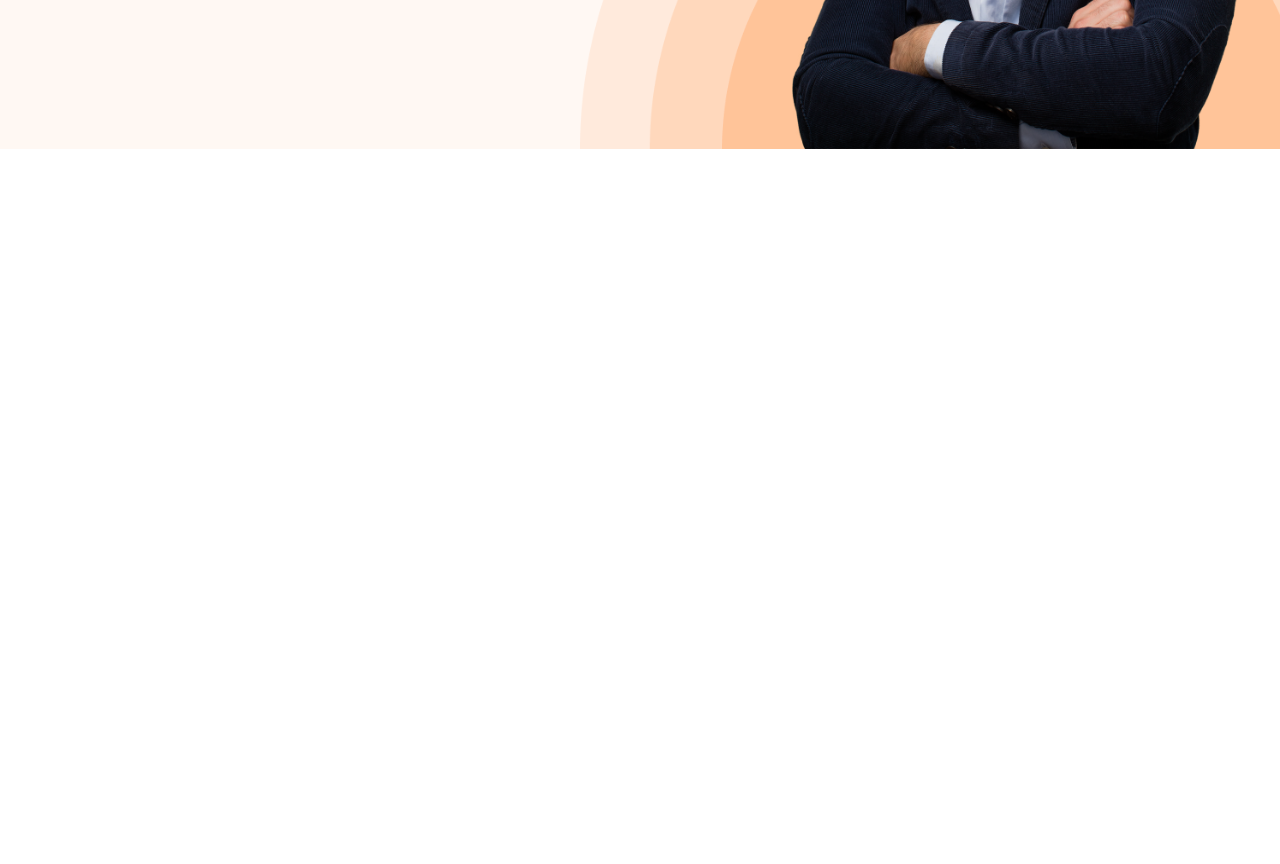
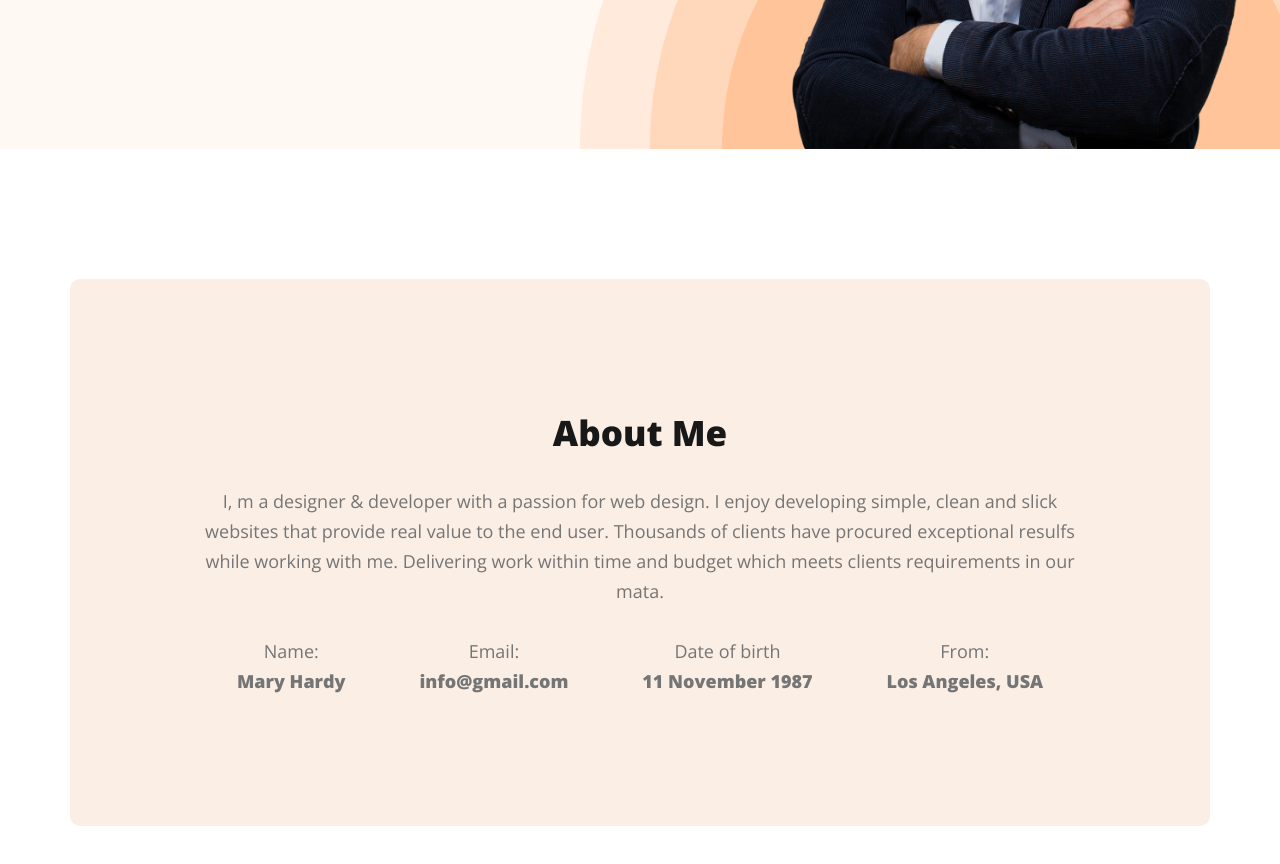
Before and after one commit to UmmaSumiya15/developer_portfolio, a plain HTML site: page index.html in a window 1280 px wide. Shown: the part 542-1406 px from the top of the page. Before the commit the page ends 800 px from the top, so only its background shows below. Drawn offline with nearby package versions, Linux system fonts and the light colour scheme.

Commit message:
about section added

```diff
--- a/index.html
+++ b/index.html
@@ -30,6 +30,37 @@
       </div>
       <img src="images/hardy.png" alt="">
     </div>
+
   </header>
+
+  <main>
+
+    <section class="about">
+      <h1 class="sec-title">About Me</h1>
+      <p class="sec-description">I, m a designer & developer with a passion for web design. I enjoy developing simple, clean and slick websites that provide real value to the end user. Thousands of clients have procured exceptional resulfs while working with me. Delivering work within time and budget which meets clients requirements in our mata.</p>
+
+      <div class="about-info-container">
+        <!-- .about-info*4>p.info-title+h4.info-description -->
+        <div class="about-info">
+          <p class="info-title">Name:</p>
+          <h4 class="info-description">Mary Hardy</h4>
+        </div>
+        <div class="about-info">
+          <p class="info-title">Email:</p>
+          <h4 class="info-description">info@gmail.com</h4>
+        </div>
+        <div class="about-info">
+          <p class="info-title">Date of birth</p>
+          <h4 class="info-description">11 November 1987</h4>
+        </div>
+        <div class="about-info">
+          <p class="info-title">From:</p>
+          <h4 class="info-description">Los Angeles, USA</h4>
+        </div>
+      </div>
+    </section>
+
+  </main>
+
 </body>
 </html>
--- a/style.css
+++ b/style.css
@@ -18,6 +18,23 @@ border-radius: 5px;
 background: #FD6E0A;
 padding: 15px 30px;
 border: 0;
+}
+.sec-title{
+  color: #181818;
+  text-align: center;
+  font-size: 35px;
+  font-weight: 700;
+}
+.sec-description{
+  color: #757575;
+text-align: center;
+font-size: 18px;
+font-weight: 400;
+line-height: 30px;
+}
+main{
+  max-width: 1140px;
+  margin: 0 auto;
 }
 
 /* nav related style */
@@ -94,3 +111,24 @@ padding-right: 45px;
 .banner-content button{
   margin: 0 15px 5px;
 }
+.about{
+  margin: 130px 0 ;
+  border-radius: 10px;
+  background: #faeee5;
+  padding: 130px;
+}
+.sec-description{
+  margin: 30px 0;
+}
+.about-info-container{
+  display: flex;
+  justify-content: space-around;
+}
+.about-info{
+  color: #757575;
+  text-align: center;
+  font-size: 18px;
+  font-weight: 200;
+  line-height: 30px;
+
+}
```
